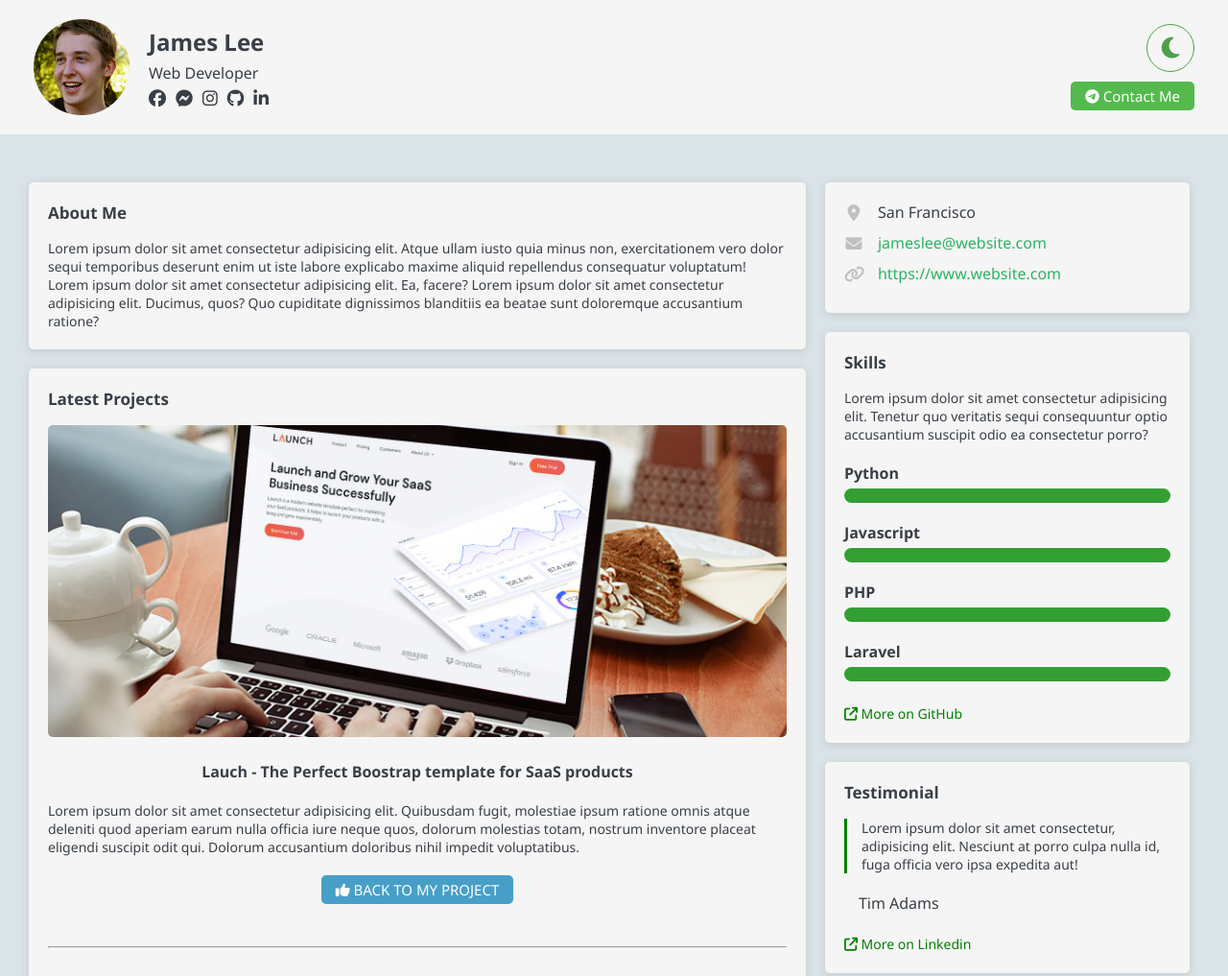
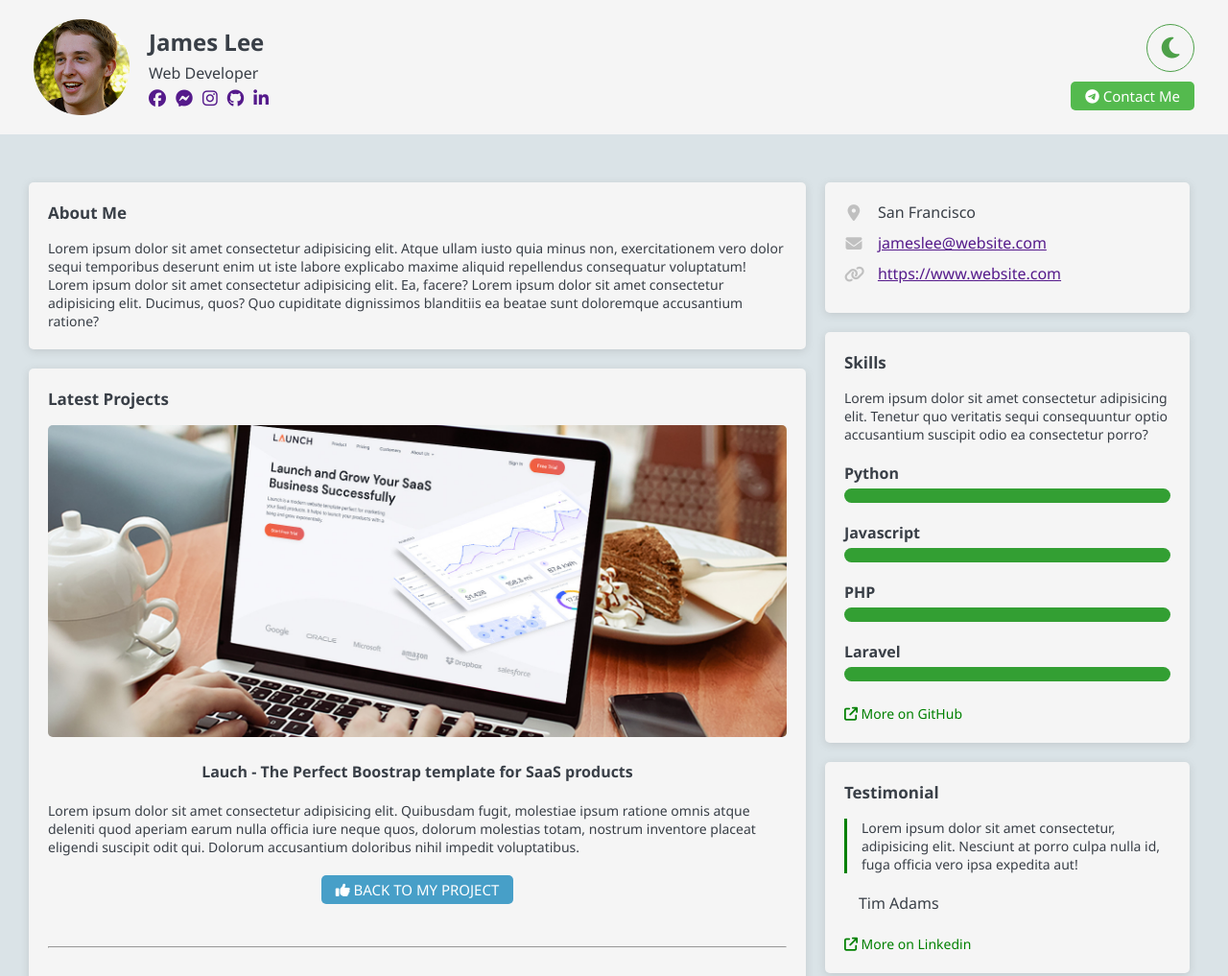
Before and after one commit to Satya6800/Ant-Practice-5-Darkl-ight-mode, a plain HTML site: page index.html in a window 1280 px wide. Shown: the top 1017 px of the page at 96% size. Drawn offline with Linux system fonts and the light colour scheme.

Commit message:
Update index.html

```diff
--- a/index.html
+++ b/index.html
@@ -24,19 +24,19 @@
                                 <span>Web Developer</span>
                                 <ul class="user-social-media">
                                     <li class="social-item">
-                                        <i class="fa-brands fa-facebook"></i>
+                                        <a href=""><i class="fa-brands fa-facebook"></i></a>
                                     </li>
                                     <li class="social-item">
-                                        <i class="fa-brands fa-facebook-messenger"></i>
+                                       <a href=""> <i class="fa-brands fa-facebook-messenger"></i></a>
                                     </li>
                                     <li class="social-item">
-                                        <i class="fa-brands fa-instagram"></i>
+                                      <a href="">  <i class="fa-brands fa-instagram"></i></a>
                                     </li>
                                     <li class="social-item">
-                                        <i class="fa-brands fa-github"></i>
+                                        <a href=""><i class="fa-brands fa-github"></i></a>
                                     </li>
                                     <li class="social-item">
-                                        <i class="fa-brands fa-linkedin-in"></i>
+                                        <a href=""><i class="fa-brands fa-linkedin-in"></i></a>
                                     </li>
                                 </ul>
                             </div>
@@ -173,11 +173,11 @@
                             </div>
                             <div class="address-item">
                                 <i class="fa-solid fa-envelope"></i>
-                                <span class="text-success">jameslee@website.com</span>
+                                <span class="text-success"><a href="">jameslee@website.com</a></span>
                             </div>
                             <div class="address-item">
                                 <i class="fa-solid fa-link"></i>
-                                <span class="text-success">https://www.website.com</span>
+                                <span class="text-success"><a href="">https://www.website.com</a></span>
                             </div>
                         </div>
                     </div>
```
